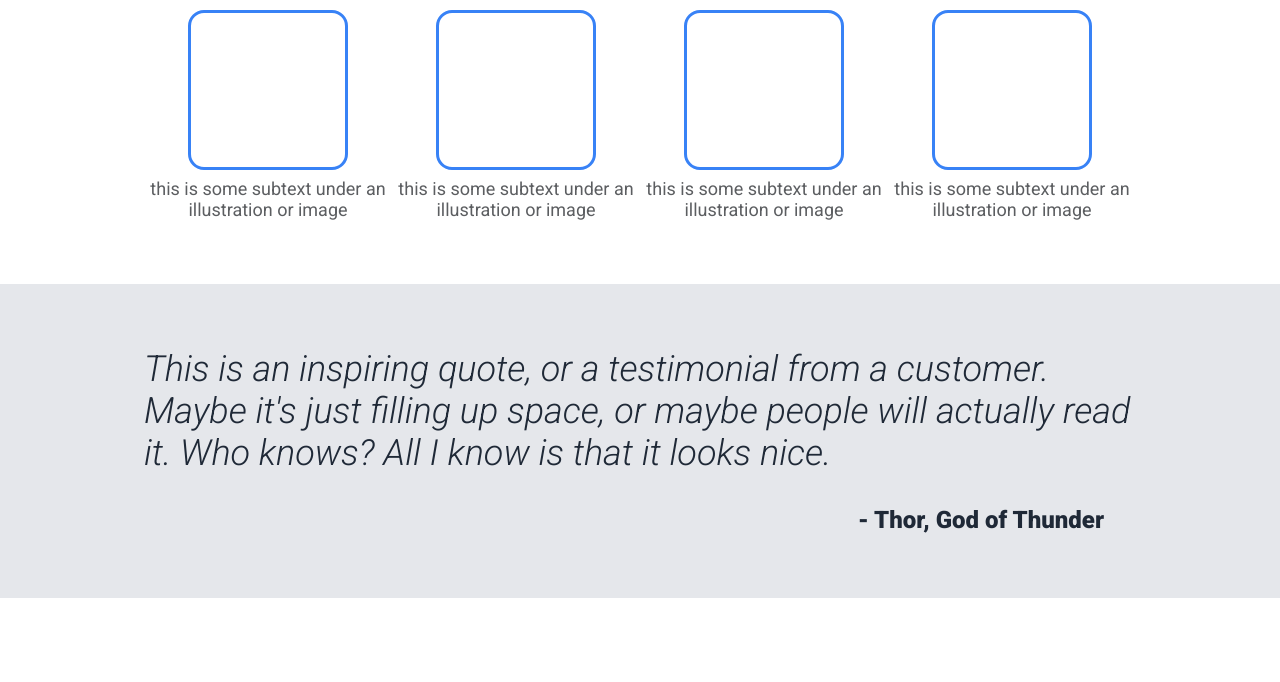
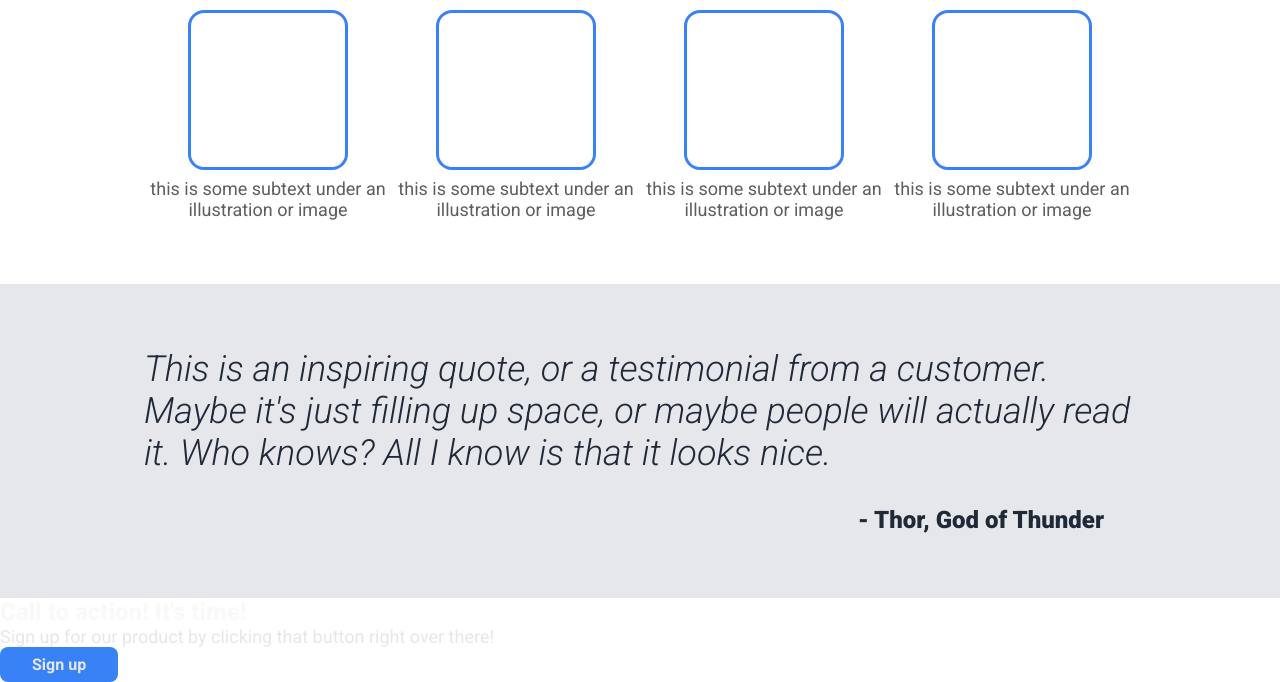
Before and after one commit to mjr141/landing-page, a plain HTML site: page index.html in a window 1280 px wide. Shown: the part 545-1227 px from the top of the page. Before the commit the page ends 1143 px from the top, so only its background shows below. Drawn offline with Linux system fonts and the light colour scheme.

Commit message:
add call to action content

```diff
--- a/index.html
+++ b/index.html
@@ -49,5 +49,17 @@
     <div class="quote-attribution">- Thor, God of Thunder</div>
   </div>
 
+  <div class="call-container">
+    <div class="call-box">
+      <div class="call-left">
+        <div class="header-logo">Call to action! It's time!</div>
+        <div>Sign up for our product by clicking that button right over there!</div>
+      </div>
+      <div class="call-right">
+        <button>Sign up</button>
+      </div>
+    </div>
+  </div>
+
 </body>
 </html>
```
